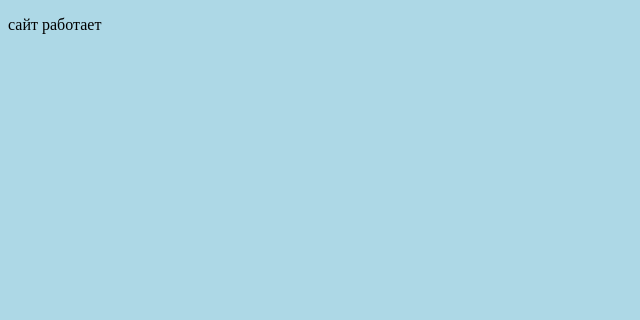
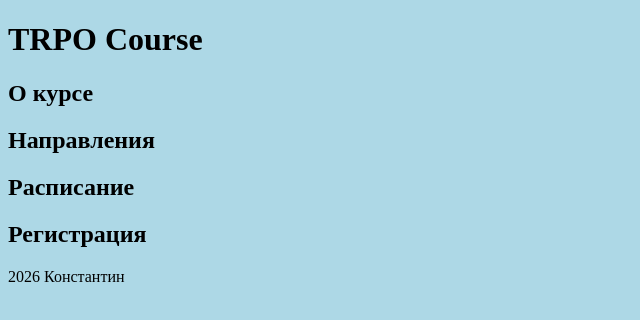
Before and after one commit to BKS-19/Technology-software-developers, a plain HTML site: page pr1/index.html in a window 1280 px wide. Shown: the whole page, without its empty margins (0-640 px from the left). Drawn offline with Linux system fonts and the light colour scheme.

Commit message:
Добавил базу

```diff
--- a/pr1/index.html
+++ b/pr1/index.html
@@ -7,6 +7,26 @@
     <link rel = "stylesheet" href = "css/styles.css">
 </head>
 <body>
-    <p>сайт работает</p>
+    <header>
+        <h1>TRPO Course</h1>
+        <nav></nav>
+    </header>
+    <main>
+        <section id = "about">
+            <h2>О курсе</h2>
+        </section>
+        <section id = "tracks">
+            <h2>Направления</h2>
+        </section>
+        <section id = "schedule">
+            <h2>Расписание</h2>
+        </section>
+        <section id ="signup">
+            <h2>Регистрация</h2>
+        </section>
+    </main>
+    <footer>
+        <p>2026 Константин</p>
+    </footer>
 </body>
 </html>
```
